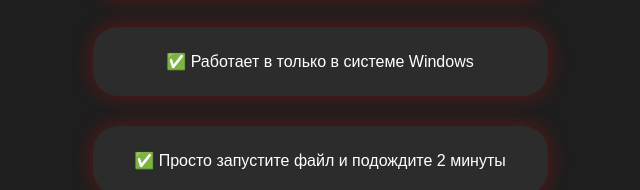
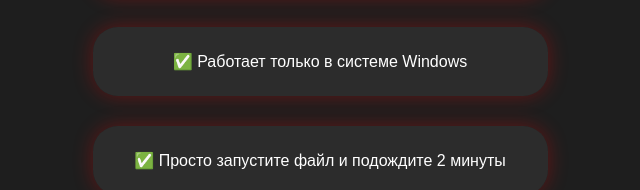
Before and after one commit to AlexKyubi/PromoParcer, a plain HTML site: page index.html in a window 1280 px wide. Shown: the part 439-629 px from the top of the page, 180-820 px from the left. Drawn offline with Linux system fonts and the light colour scheme.

Commit message:
index.html
исправил грамматические ошибки

```diff
--- a/index.html
+++ b/index.html
@@ -370,7 +370,7 @@
         <div class="features">
             <div class="feature">✅ Автоматический парсинг акций без вашего участия</div>
             <div class="feature">✅ Сохранение акций в удобный Excel-файл</div>
-            <div class="feature">✅ Работает в только в системе Windows</div>
+            <div class="feature">✅ Работает только в системе Windows</div>
             <div class="feature">✅ Просто запустите файл и подождите 2 минуты</div>
             <div class="feature">📺 <a href="https://disk.yandex.com/i/TVPa-P_4O9BZbA" target="_blank"
                     style="color: red; text-decoration: none;">Видео инструкция</a></div>
```
